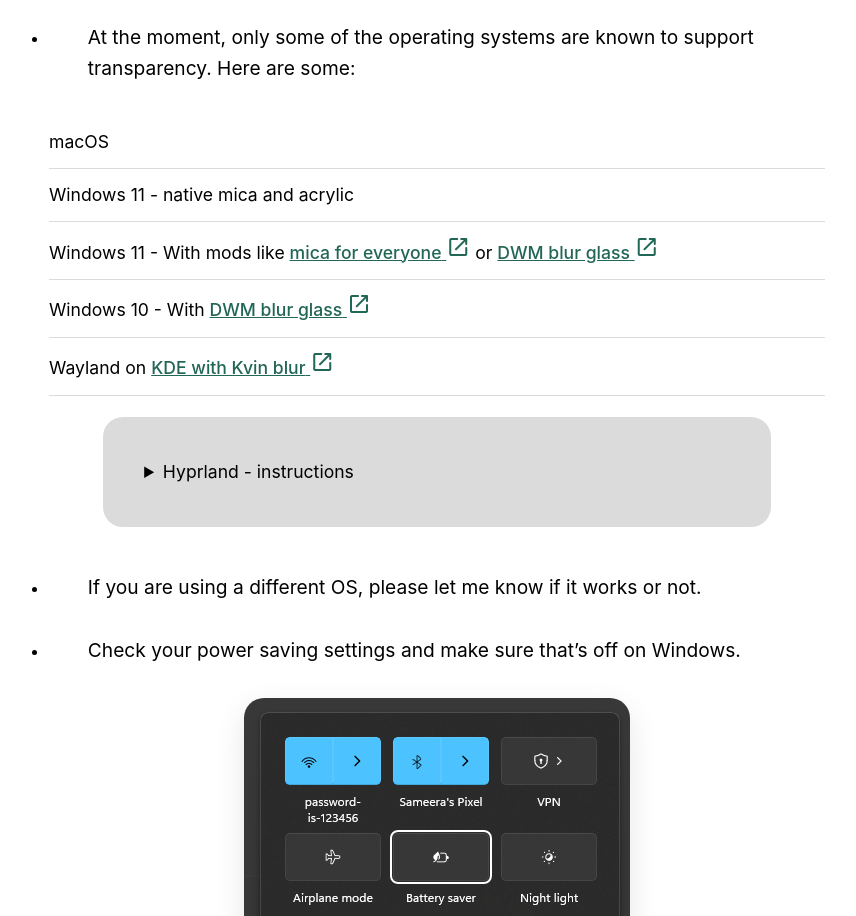
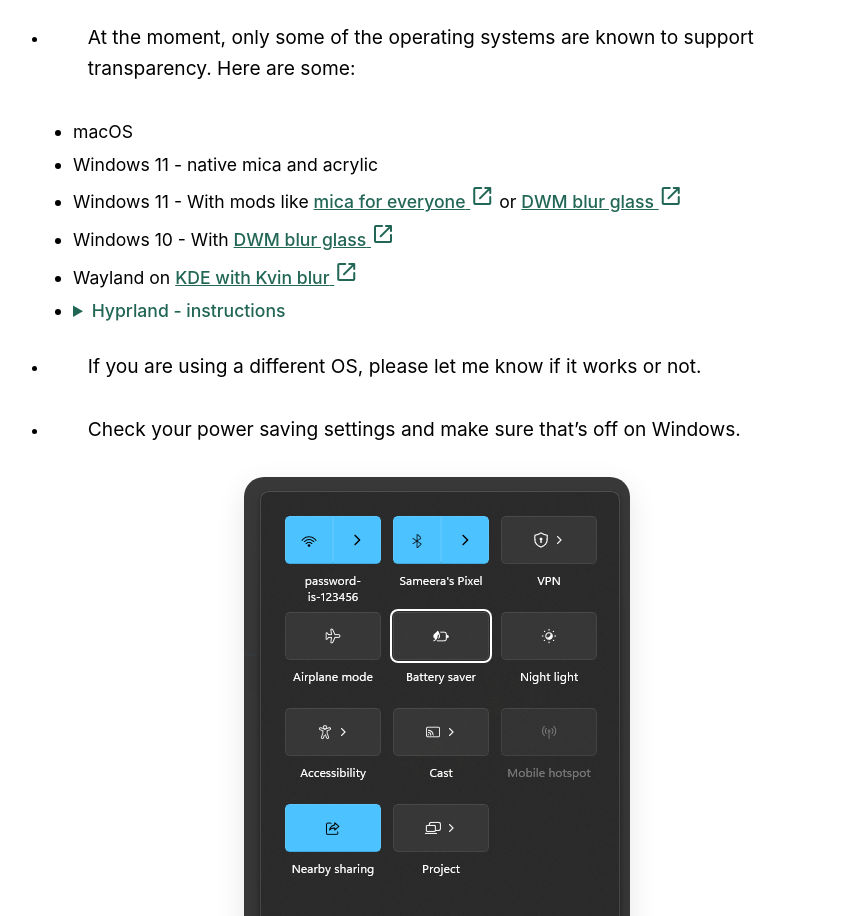
Before and after one commit to sameerasw/sameerasw.com, a Next.js app: page /zen in a window 1280 px wide. Shown: the part 6237-7153 px from the top of the page, without its empty margins (215-1071 px from the left). Built offline with nearby package versions, Linux system fonts and the light colour scheme; a web font is replaced by a local one.

Commit message:
refactor: update zen page styles and layout for details elements and list components

```diff
--- a/src/app/zen/page.tsx
+++ b/src/app/zen/page.tsx
@@ -365,7 +365,7 @@ export default function ZenBrowser() {
                 <li>
                   <details>
                     <summary>Hyprland - instructions</summary>
-                    <div>
+                    <div className="details-content">
                       <p>
                         <strong>
                           Tested on version 1.14.8b flatpak version
--- a/src/styles/article.css
+++ b/src/styles/article.css
@@ -127,7 +127,6 @@ footer {
   }
 }
 
-details,
 #article-info,
 .card {
   padding: 1.5rem;
@@ -322,7 +321,6 @@ details,
   flex-direction: row;
 }
 
-details,
 section {
   width: 80%;
   @media screen and (max-width: 500px) {
--- a/src/styles/articles/zen.css
+++ b/src/styles/articles/zen.css
@@ -237,23 +237,44 @@ article.sub {
 }
 
 .mini-list {
-  list-style: none;
-  padding: 0;
+  list-style: disc;
+  padding-left: 1.5rem;
+  margin: 1.5rem 0;
 }
 
 .mini-list li {
-  padding: 0.8rem 0;
-  border-bottom: 1px solid var(--background-color-secondary);
+  padding: 0.2rem 0;
   font-size: 1.1rem;
-}
-
-.mini-list li:last-child {
-  border-bottom: none;
 }
 
 .mini-list a {
   color: var(--primary-color);
   font-weight: 500;
+  text-decoration: underline;
+}
+
+.mini-list details {
+  display: block;
+  margin: 0;
+  padding: 0;
+}
+
+.mini-list summary {
+  cursor: pointer;
+  color: var(--primary-color);
+  font-weight: 500;
+  display: list-item;
+}
+
+.mini-list summary::-webkit-details-marker {
+  color: var(--primary-color);
+}
+
+.mini-list .details-content {
+  margin-top: 1rem;
+  padding: 1rem;
+  background-color: var(--background-color-secondary);
+  border-radius: var(--radius-out);
 }
 
 .redirects-container {
```
